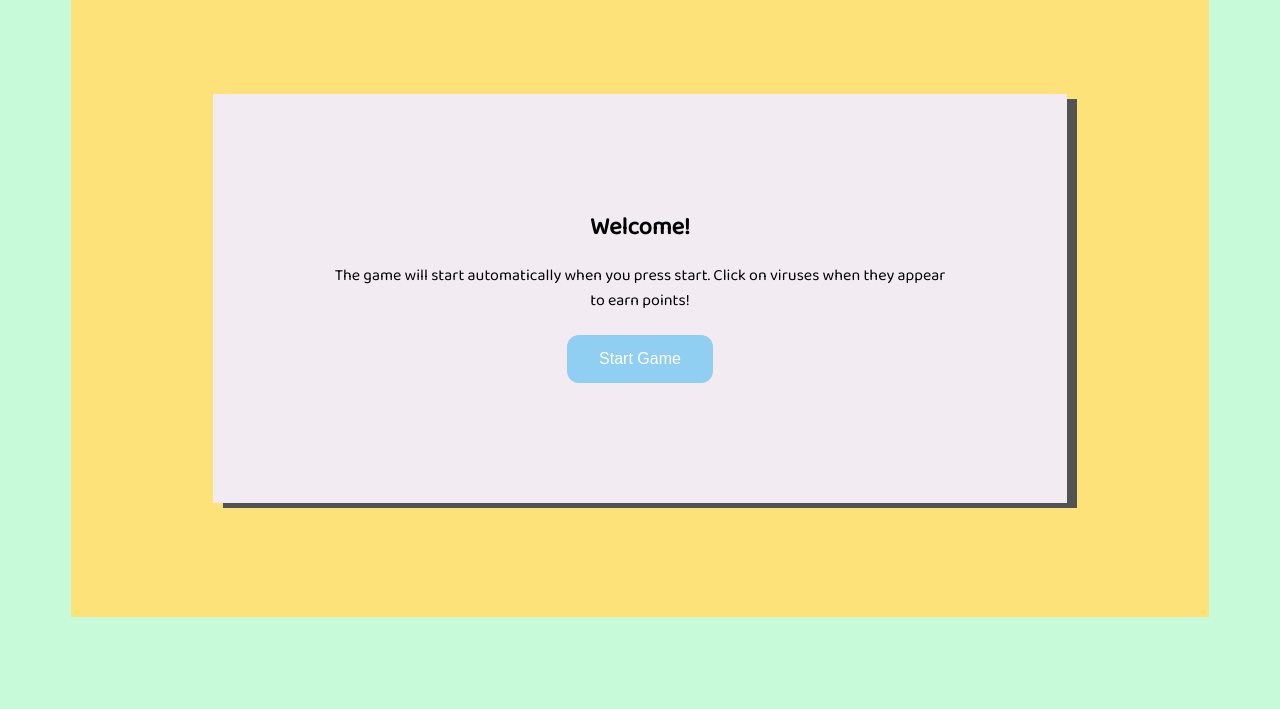
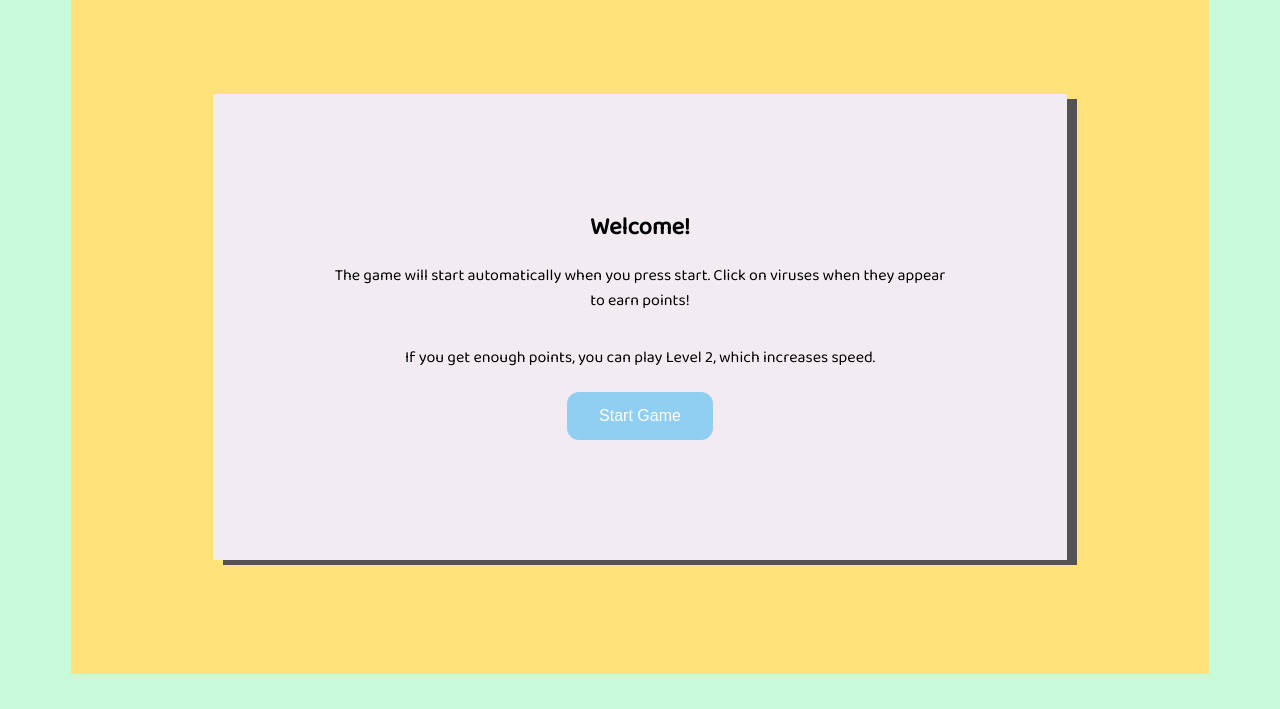
Before and after one commit to sylviapap/whack-a-virus, a plain HTML site: page index.html in a window 1280 px wide. Shown: the part 91-800 px from the top of the page. Drawn offline with Linux system fonts and the light colour scheme.

Commit message:
welcome message

```diff
--- a/index.html
+++ b/index.html
@@ -12,6 +12,7 @@
       <div class="welcome" id="welcome">
         <h2 id="welcome-user">Welcome!</h2>
         <p>The game will start automatically when you press start. Click on viruses when they appear to earn points!</p>
+        <p>If you get enough points, you can play Level 2, which increases speed.</p>
       </div>
 <!-- game container -->
         <div class="game-container" id="game-container">
```
